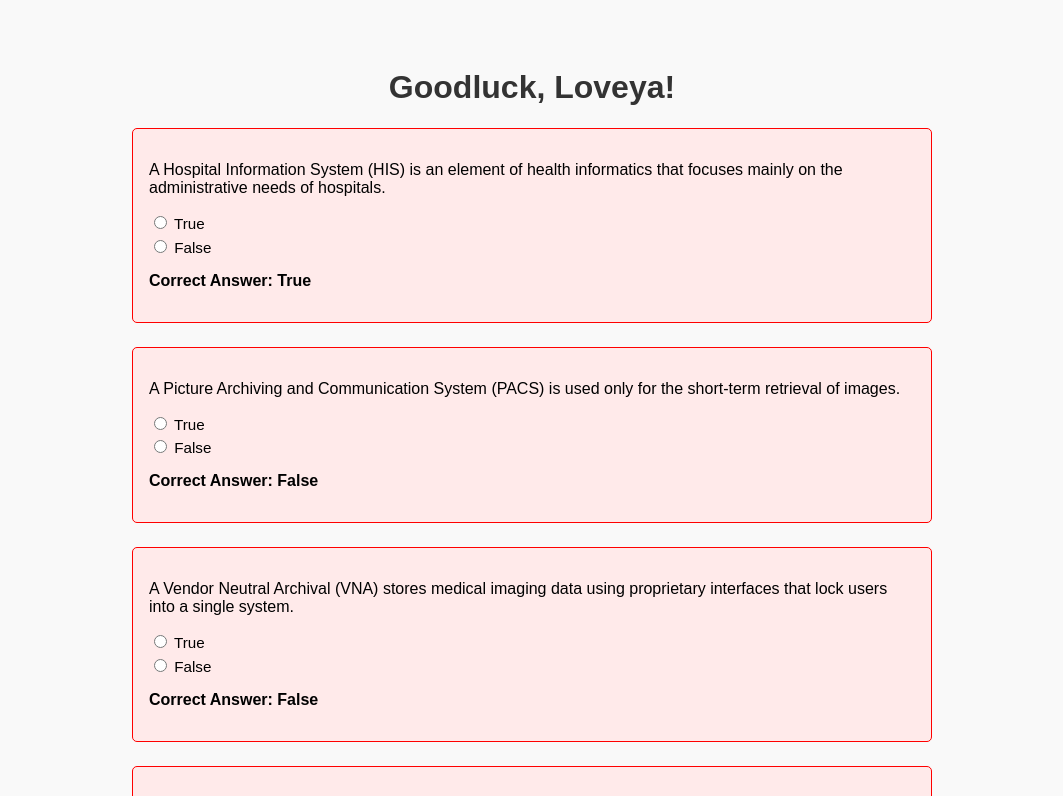
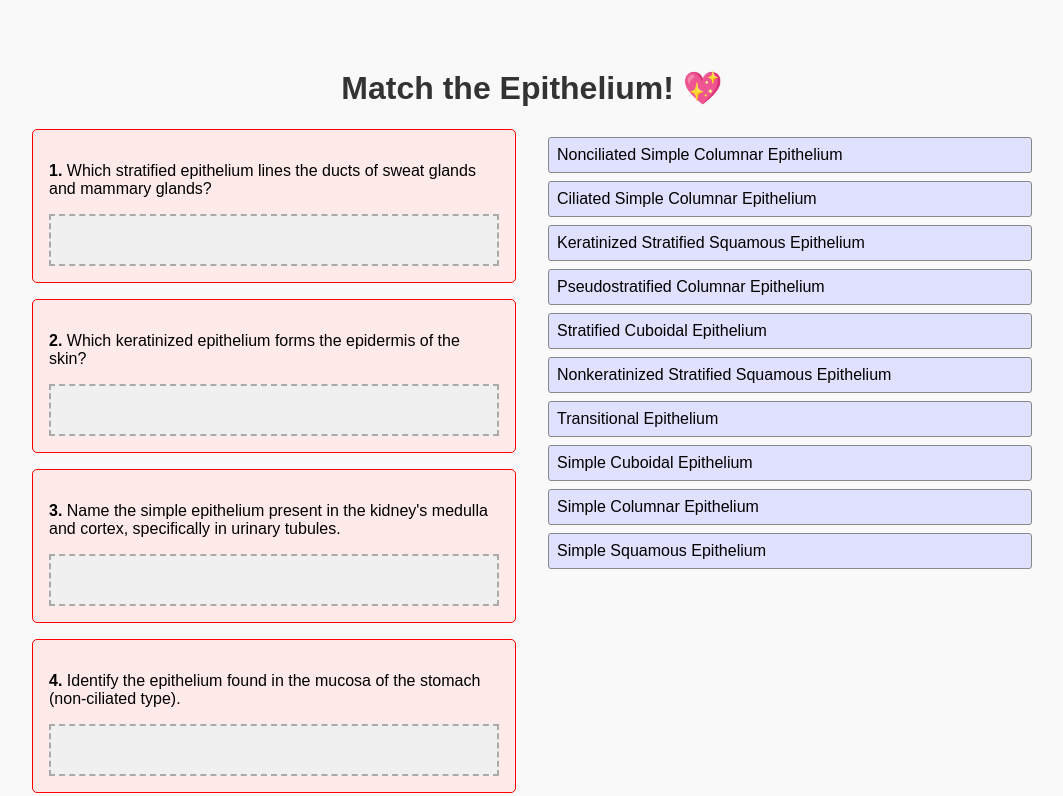
Before and after one commit to Arisuzea/Quiz-1, a plain HTML site: page index.html in a window 1280 px wide. Both pictures are taken after a click on the button "Submit Answers". Shown: the top 796 px of the page, without its empty margins (108-1171 px from the left). Drawn offline with Linux system fonts and the light colour scheme.

Commit message:
Matching type

```diff
--- a/index.html
+++ b/index.html
@@ -3,175 +3,169 @@
 <head>
   <meta charset="UTF-8" />
   <meta name="viewport" content="width=device-width, initial-scale=1.0">
-  <title>Quiz 1 - True or False - For Wifey</title>
+  <title>Quiz 1 - Matching Type - For Wifey</title>
   <style>
     body {
       font-family: Arial, sans-serif;
       margin: 2rem auto;
       padding: 1rem;
       background: #f9f9f9;
-      max-width: 800px;
+      max-width: 1000px;
     }
 
     h1 {
+      text-align: center;
       color: #333;
-      text-align: center;
     }
 
-    .question {
-      margin-bottom: 1.5rem;
-      padding: 1rem;
+    .quiz-container {
+      display: flex;
+      flex-wrap: wrap;
+      gap: 2rem;
+    }
+
+    .questions, .answers {
+      flex: 1;
+      min-width: 300px;
+    }
+
+    .question-box {
       background: #fff;
       border: 1px solid #ccc;
       border-radius: 5px;
+      padding: 1rem;
+      margin-bottom: 1rem;
     }
 
-    .question.correct {
+    .question-box.correct {
       border-color: green;
       background: #eaffea;
     }
 
-    .question.incorrect {
+    .question-box.incorrect {
       border-color: red;
       background: #ffeaea;
     }
 
-    .result {
-      font-weight: bold;
-      margin-top: 1rem;
+    .answer-slot {
+      border: 2px dashed #aaa;
+      min-height: 2rem;
+      padding: 0.5rem;
+      margin-top: 0.5rem;
+      background-color: #f0f0f0;
     }
 
-    label {
-      display: block;
-      margin: 0.3rem 0;
-      font-size: 0.95rem;
+    .draggable {
+      background: #e0e0ff;
+      margin: 0.5rem 0;
+      padding: 0.5rem;
+      border: 1px solid #888;
+      border-radius: 3px;
+      cursor: grab;
     }
 
     button {
-      padding: 0.6rem 1rem;
+      padding: 0.8rem 2rem;
       font-size: 1rem;
+      display: block;
+      margin: 2rem auto;
       cursor: pointer;
-      display: block;
-      margin: 2rem auto 1rem auto;
     }
 
     #scoreDisplay {
       text-align: center;
       font-size: 1.2rem;
-      margin-top: 1rem;
-    }
-
-    @media (max-width: 600px) {
-      body {
-        margin: 1rem;
-        font-size: 1rem;
-      }
-
-      button {
-        width: 100%;
-      }
-
-      label {
-        font-size: 1rem;
-      }
+      font-weight: bold;
     }
   </style>
 </head>
 <body>
-  <h1>Goodluck, Loveya!</h1>
+  <h1>Match the Epithelium! 💖</h1>
   <form id="quizForm">
-    <div id="questionsContainer"></div>
+    <div class="quiz-container">
+      <div class="questions" id="questionList"></div>
+      <div class="answers" id="answerList"></div>
+    </div>
     <button type="submit">Submit Answers</button>
   </form>
-  <div id="scoreDisplay" class="result"></div>
+  <div id="scoreDisplay"></div>
 
   <script>
     const questions = [
-    { "q": "A Hospital Information System (HIS) is an element of health informatics that focuses mainly on the administrative needs of hospitals.", "a": "True" },
-    { "q": "A Picture Archiving and Communication System (PACS) is used only for the short-term retrieval of images.", "a": "False" },
-    { "q": "A Vendor Neutral Archival (VNA) stores medical imaging data using proprietary interfaces that lock users into a single system.", "a": "False" },
-    { "q": "One advantage of an RIS is that it can integrate with a referring doctor's EHR system to provide easier patient data access.", "a": "True" },
-    { "q": "According to the text, using an RIS leads to slower insurance payments because verification happens after the patient visit.", "a": "False" },
-    { "q": "Improved efficiency is an advantage of an RIS because it reduces the need to enter patient data multiple times.", "a": "True" },
-    { "q": "The six basic functions of an RIS are Patient Management, Scheduling, Patient Tracking, Results Reporting, Image Tracking, and Billing.", "a": "True" },
-    { "q": "The Patient Management function of an RIS tracks a patient's entire workflow through the radiology department.", "a": "True" },
-    { "q": "The scheduling function of an RIS allows staff to make appointments for inpatients only.", "a": "False" },
-    { "q": "Using the Patient Tracking function in an RIS, providers can coordinate a patient's entire radiology history from admission to discharge.", "a": "True" },
-    { "q": "The Results Reporting function in an RIS can only generate statistical reports for a single patient at a time.", "a": "False" },
-    { "q": "Traditionally, radiology providers used RIS for tracking individual films and their associated digitized image data.", "a": "True" },
-    { "q": "RIS systems provide financial record-keeping and process electronic payments through their billing function.", "a": "True" },
-    { "q": "Cardiology Information Systems (CIS) are mainly focused on the storage and retrieval of radiology-centric images.", "a": "False" },
-    { "q": "A CIS usually receives an order with patient demographics from other imaging management systems.", "a": "True" },
-    { "q": "Most Cardiology Information Systems include extensive post-processing functions for image manipulation.", "a": "False" },
-    { "q": "The technical specifics of cardiology information systems in the 1970s originated from a mainframe environment.", "a": "True" },
-    { "q": "Modular systems in the 1980s emphasized the use of real-time applications and mini computers for CIS.", "a": "True" },
-    { "q": "The introduction of the Internet was a turning point that shifted the focus of CIS towards creating larger, more centralized systems.", "a": "False" },
-    { "q": "A key benefit of a CIS is providing ease of access to patient data while maintaining security.", "a": "True" },
-    { "q": "A CIS consolidates multiple types of patient cardiology information, eliminating the need for doctors to request results from different departments.", "a": "True" },
-    { "q": "Flexibility in the workflow is a feature of CIS that allows physicians and nurses to assess patient data from a single platform.", "a": "True" },
-    { "q": "The 'Enhanced Comparability' of a CIS makes it more difficult for healthcare professionals to retrieve past data for comparison.", "a": "False" },
-    { "q": "A key function of a CIS is editing, viewing, and storing multi-modal cardiology data like CT, MRI, and cardiac ultrasound.", "a": "True" },
-    { "q": "Remote access to Cardiology Information Systems is made possible by networks, the internet, and mobile devices like tablets and smartphones.", "a": "True" },
-    { "q": "One of the main benefits of CIS is the ease and consistency of reporting, allowing for virtually real-time information retrieval.", "a": "True" },
-    { "q": "A Cardiology Information System cannot be integrated with existing Electronic Health Record (EHR) Systems.", "a": "False" },
-    { "q": "Integrating a CIS with an EHR can enhance the quality of services and provide a more comprehensive view of the patient care spectrum.", "a": "True" },
-    { "q": "A Radiology Information System (RIS) is described as a networked software system for managing medical imagery and associated data.", "a": "True" },
-    { "q": "An RIS is often used in conjunction with a PACS and a VNA.", "a": "True" },
-    { "q": "According to the 'Key Points to Remember', one of the benefits of CIS is enhanced comparability.", "a": "True" },
-    { "q": "The functionalities of a CIS are limited to remote access and EHR integration only.", "a": "False" },
-    { "q": "The 'Key Points to Remember' state that RIS functions include patient tracking and billing.", "a": "True" },
-    { "q": "A Hospital Information System (HIS) is a healthcare technology used for short-term and long-term storage of images.", "a": "False" },
-    { "q": "A VNA makes medical imaging data accessible through different picture archiving and communication systems (PACS).", "a": "True" },
-    { "q": "The evolution of CIS began with modular systems in the 1970s and mainframe environments in the 1980s.", "a": "False" },
-    { "q": "An RIS allows staff to add images and reports to EHRs, where they can be retrieved and viewed by authorized staff.", "a": "True" },
-    { "q": "The billing functions of an RIS are becoming increasingly incorporated into medical organizations' overall EHR systems.", "a": "True" },
-    { "q": "The information used by cardiologists in a CIS is limited to images like angiograms and CT scans.", "a": "False" },
-    { "q": "Some modern CIS have attempted to integrate with a radiology information system to create a cardiovascular information system.", "a": "True" }
+      { "q": "Identify the epithelium found in the mucosa of the stomach (non-ciliated type).", "a": "Nonciliated Simple Columnar Epithelium" },
+      { "q": "Which ciliated epithelium is present in the uterus and oviduct?", "a": "Ciliated Simple Columnar Epithelium" },
+      { "q": "Name the epithelium that lines the epididymis and trachea.", "a": "Pseudostratified Columnar Epithelium" },
+      { "q": "What type of non-keratinized epithelium is found in the esophageal mucosa?", "a": "Nonkeratinized Stratified Squamous Epithelium" },
+      { "q": "Which keratinized epithelium forms the epidermis of the skin?", "a": "Keratinized Stratified Squamous Epithelium" },
+      { "q": "Identify the epithelium characteristic of the urinary bladder and ureters.", "a": "Transitional Epithelium" },
+      { "q": "Which simple epithelium is found in Bowman's capsule and alveoli?", "a": "Simple Squamous Epithelium" },
+      { "q": "Name the simple epithelium present in the kidney's medulla and cortex, specifically in urinary tubules.", "a": "Simple Cuboidal Epithelium" },
+      { "q": "What type of simple epithelium is found in the rectum?", "a": "Simple Columnar Epithelium" },
+      { "q": "Which stratified epithelium lines the ducts of sweat glands and mammary glands?", "a": "Stratified Cuboidal Epithelium" }
     ];
 
-    const container = document.getElementById("questionsContainer");
+    const randomizedQuestions = [...questions].sort(() => Math.random() - 0.5);
+    const randomizedAnswers = [...questions.map(q => q.a)].sort(() => Math.random() - 0.5);
 
-        questions.forEach((question, index) => {
+    const questionList = document.getElementById("questionList");
+    const answerList = document.getElementById("answerList");
+
+    randomizedQuestions.forEach((item, index) => {
       const div = document.createElement("div");
-          div.className = "question";
+      div.className = "question-box";
+      div.dataset.answer = item.a;
       div.innerHTML = `
-            <p>${question.q}</p>
-            <label><input type="radio" name="q${index}" value="True"> True</label>
-            <label><input type="radio" name="q${index}" value="False"> False</label>
+        <p><strong>${index + 1}.</strong> ${item.q}</p>
+        <div class="answer-slot" ondrop="drop(event)" ondragover="allowDrop(event)"></div>
       `;
-          container.appendChild(div);
+      questionList.appendChild(div);
     });
 
-        document.getElementById("quizForm").addEventListener("submit", function(e) {
+    randomizedAnswers.forEach(answer => {
+      const span = document.createElement("div");
+      span.className = "draggable";
+      span.textContent = answer;
+      span.draggable = true;
+      span.id = "ans-" + Math.random().toString(36).substr(2, 9);
+      span.ondragstart = drag;
+      answerList.appendChild(span);
+    });
+
+    function allowDrop(ev) {
+      ev.preventDefault();
+    }
+
+    function drag(ev) {
+      ev.dataTransfer.setData("text", ev.target.id);
+    }
+
+    function drop(ev) {
+      ev.preventDefault();
+      const data = ev.dataTransfer.getData("text");
+      const draggedElement = document.getElementById(data);
+      if (!ev.target.hasChildNodes()) {
+        ev.target.appendChild(draggedElement);
+      }
+    }
+
+    document.getElementById("quizForm").addEventListener("submit", function (e) {
       e.preventDefault();
       let score = 0;
-          const form = e.target;
-          const resultDiv = document.getElementById("scoreDisplay");
-          const questionsDivs = document.querySelectorAll(".question");
+      const boxes = document.querySelectorAll(".question-box");
 
-          questionsDivs.forEach(div => {
-            div.classList.remove("correct", "incorrect");
-            const oldResult = div.querySelector(".result");
-            if (oldResult) oldResult.remove();
-          });
-
-          questions.forEach((q, idx) => {
-            const selected = form[`q${idx}`]?.value;
-            const div = questionsDivs[idx];
-            if (selected === q.a) {
-              div.classList.add("correct");
+      boxes.forEach(box => {
+        box.classList.remove("correct", "incorrect");
+        const userAnswer = box.querySelector(".answer-slot").textContent.trim();
+        const correctAnswer = box.dataset.answer;
+        if (userAnswer === correctAnswer) {
+          box.classList.add("correct");
           score++;
         } else {
-              div.classList.add("incorrect");
-              const answerDisplay = document.createElement("p");
-              answerDisplay.className = "result";
-              answerDisplay.innerHTML = `Correct Answer: <strong>${q.a}</strong>`;
-              div.appendChild(answerDisplay);
+          box.classList.add("incorrect");
         }
       });
 
-          resultDiv.innerHTML = `Your Score: ${score} / ${questions.length}`;
-          form.querySelector("button").disabled = true;
+      document.getElementById("scoreDisplay").textContent = `Your Score: ${score} / ${questions.length}`;
       window.scrollTo({ top: 0, behavior: 'smooth' });
     });
   </script>
```
Lines whose indentation alone changed are shown as unchanged.
